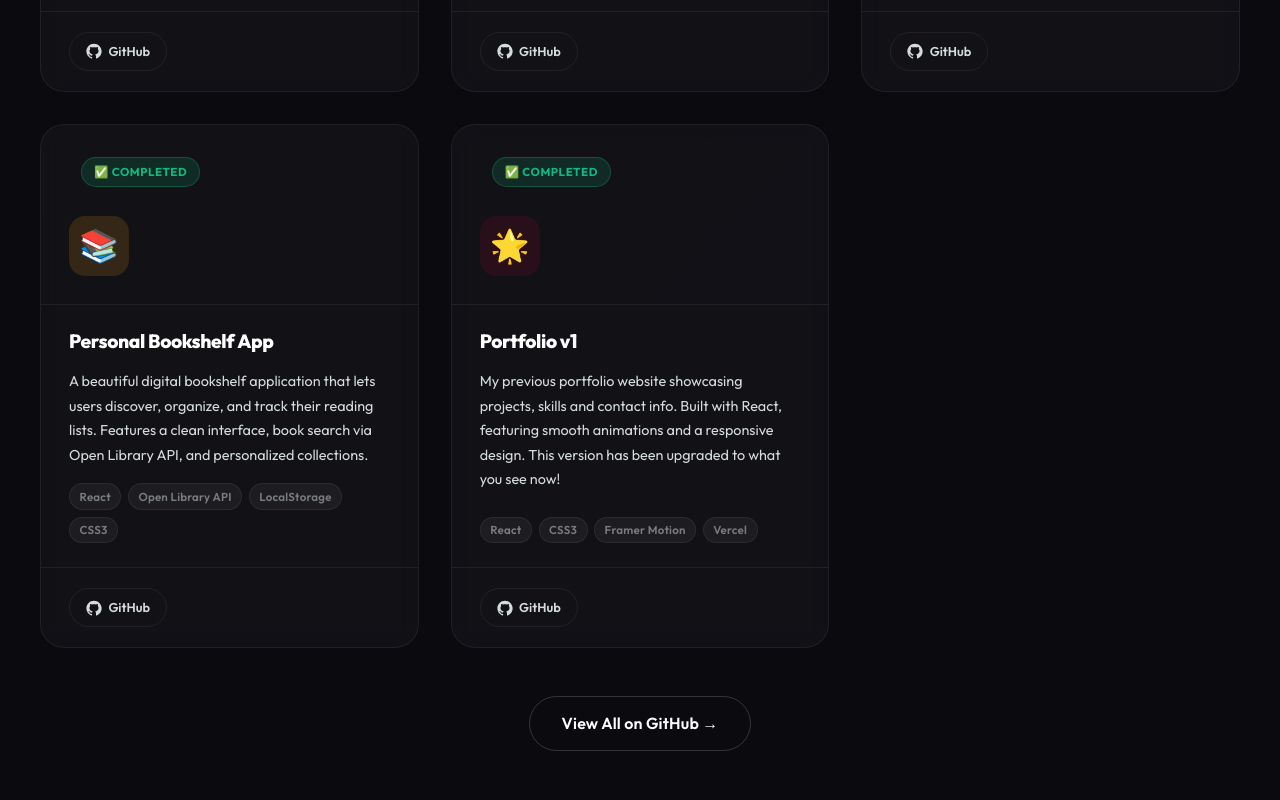
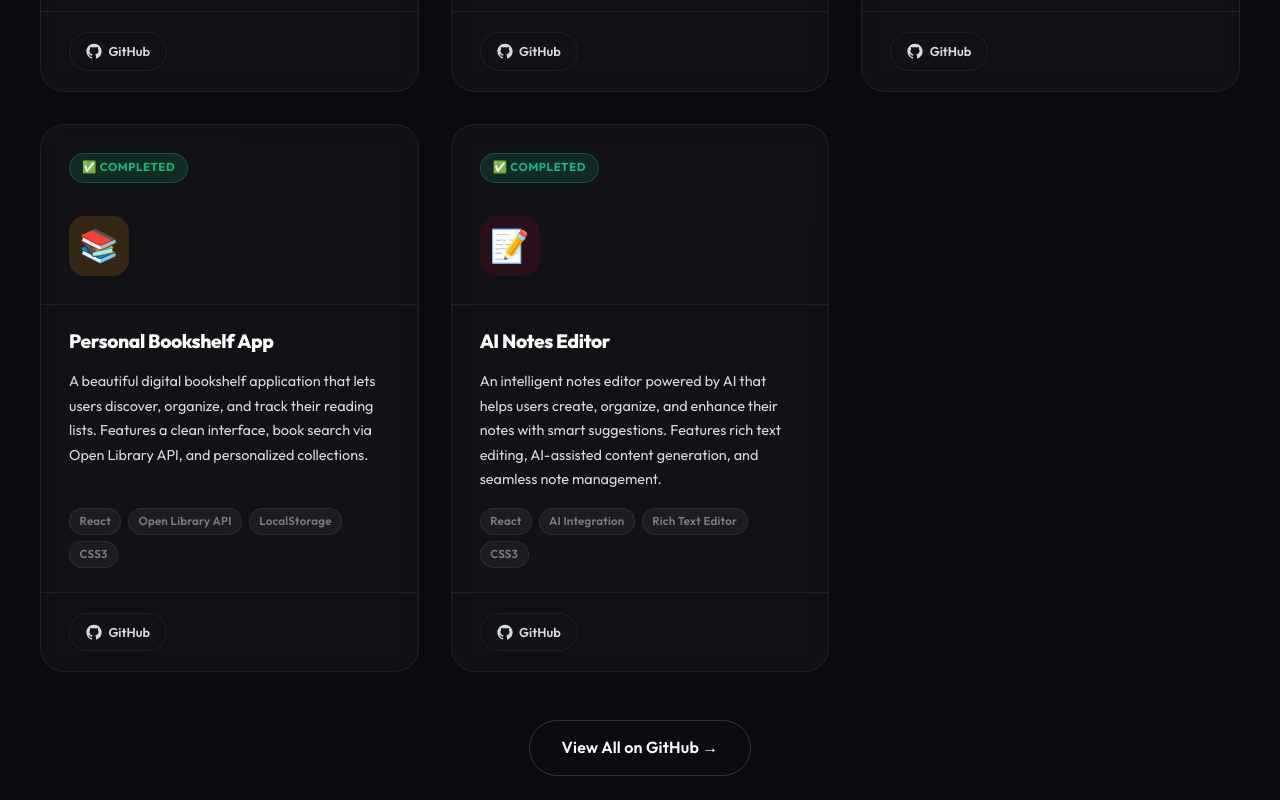
Before and after one commit to dhinesh0-bi/new_portfolio, a React (Vite) app: page / in a window 1280 px wide. Shown: the part 2920-3720 px from the top of the page. Built offline with nearby package versions, Linux system fonts and the light colour scheme.

Commit message:
fix: internship entry, project filter bug, AI Notes Editor, clean footer

```diff
--- a/src/components/Experience.jsx
+++ b/src/components/Experience.jsx
@@ -17,17 +17,17 @@ const timeline = [
   },
   {
     id: 3,
-    date: '2024',
-    title: 'Frontend Developer',
-    company: 'Personal Projects',
-    desc: 'Built responsive, production-ready web apps including the Personal Bookshelf app (React + Open Library API) and the first-generation portfolio site deployed on Vercel. Focused heavily on UX and animation quality.',
+    date: '2025',
+    title: 'Python Fullstack Intern',
+    company: 'Femtosoft Technologies, Chennai',
+    desc: 'Completed a one-month internship as a Python Fullstack Intern at Femtosoft Technologies, Chennai. Worked on building and maintaining web applications using Python and modern full-stack frameworks, gaining hands-on industry experience in real-world software development.',
     dotColor: '#F1C40F',
   },
   {
     id: 4,
-    date: '2022 – 2024',
+    date: '2022 – 2026',
     title: 'Computer Science Student',
-    company: 'B.Sc. Computer Science',
+    company: 'B.E. Computer Science',
     desc: 'Deepened expertise in data structures, algorithms, database management, and software engineering. Started self-learning React, Node.js, and Python, applying them in personal and academic projects.',
     dotColor: '#F39C12',
   },
@@ -125,7 +125,7 @@ export default function Experience() {
                   { label: 'Projects Completed', value: '5+', color: '#A50034' },
                   { label: 'AI Systems Built', value: '3', color: '#005B96' },
                   { label: 'Technologies Used', value: '15+', color: '#F1C40F' },
-                  { label: 'GitHub Repositories', value: '10+', color: '#F39C12' },
+                  { label: 'Internship', value: '1', color: '#F39C12' },
                 ].map((stat) => (
                   <div key={stat.label} style={{ display: 'flex', justifyContent: 'space-between', alignItems: 'center', padding: '0.5rem 0', borderBottom: '1px solid var(--border-subtle)' }}>
                     <span style={{ fontSize: '0.875rem', color: 'var(--silver)' }}>{stat.label}</span>
--- a/src/components/Footer.jsx
+++ b/src/components/Footer.jsx
@@ -1,48 +1,9 @@
-const navLinks = [
-  { label: 'Home', href: '#home' },
-  { label: 'About', href: '#about' },
-  { label: 'Projects', href: '#projects' },
-  { label: 'Services', href: '#services' },
-  { label: 'Experience', href: '#experience' },
-  { label: 'Contact', href: '#contact' },
-]
-
 export default function Footer() {
   const currentYear = new Date().getFullYear()
-
-  const handleNavClick = (e, href) => {
-    e.preventDefault()
-    document.getElementById(href.replace('#', ''))?.scrollIntoView({ behavior: 'smooth' })
-  }
 
   return (
     <footer className="footer">
       <div className="footer-container">
-        <div className="footer-top">
-          <div>
-            <a href="#home" className="footer-logo" onClick={(e) => handleNavClick(e, '#home')}>
-              <div className="nav-logo-d">D</div>
-              <span className="nav-logo-text" style={{ fontSize: '1.3rem', fontWeight: 800 }}>DHINESH K</span>
-            </a>
-            <p className="footer-tagline" style={{ marginTop: '0.75rem' }}>
-              Full Stack Developer & AI Engineer — building the future, one commit at a time. 🚀
-            </p>
-          </div>
-
-          <nav className="footer-nav" aria-label="Footer navigation">
-            {navLinks.map((link) => (
-              <a
-                key={link.href}
-                href={link.href}
-                onClick={(e) => handleNavClick(e, link.href)}
-                id={`footer-nav-${link.label.toLowerCase()}`}
-              >
-                {link.label}
-              </a>
-            ))}
-          </nav>
-        </div>
-
         <div className="footer-divider"></div>
 
         <div className="footer-bottom">
@@ -78,7 +39,7 @@ export default function Footer() {
               </svg>
             </a>
             <a
-              href='#contact'
+              href="mailto:kdhinesh2005@gmail.com"
               className="social-link"
               id="footer-email-link"
               aria-label="Email"
--- a/src/components/Projects.jsx
+++ b/src/components/Projects.jsx
@@ -56,16 +56,16 @@ const projects = [
   },
   {
     id: 5,
-    title: 'Portfolio v1',
-    desc: 'My previous portfolio website showcasing projects, skills and contact info. Built with React, featuring smooth animations and a responsive design. This version has been upgraded to what you see now!',
+    title: 'AI Notes Editor',
+    desc: 'An intelligent notes editor powered by AI that helps users create, organize, and enhance their notes with smart suggestions. Features rich text editing, AI-assisted content generation, and seamless note management.',
     category: 'frontend',
-    tech: ['React', 'CSS3', 'Framer Motion', 'Vercel'],
-    icon: '🌟',
+    tech: ['React', 'AI Integration', 'Rich Text Editor', 'CSS3'],
+    icon: '📝',
     iconBg: 'rgba(165, 0, 52, 0.15)',
     cardBg: 'linear-gradient(135deg, rgba(165, 0, 52, 0.08), rgba(0, 91, 150, 0.04))',
     badge: 'live',
-    github: 'https://github.com/dhinesh0-bi',
-    demo: null
+    github: 'https://github.com/dhinesh0-bi/Ai-Notes-Editor',
+    demo: null,
   },
 ]
 
@@ -79,6 +79,7 @@ const filters = [
 export default function Projects() {
   const [activeFilter, setActiveFilter] = useState('all')
 
+  // Fix: always derive from the full projects array, never from a stale list
   const filtered = activeFilter === 'all'
     ? projects
     : projects.filter((p) => p.category === activeFilter)
@@ -110,19 +111,16 @@ export default function Projects() {
         <div className="projects-grid">
           {filtered.map((project, i) => (
             <div
-              className="project-card reveal"
+              className="project-card"
               key={project.id}
-              style={{ animationDelay: `${i * 0.1}s`, transitionDelay: `${i * 0.05}s` }}
+              style={{ animationDelay: `${i * 0.1}s` }}
               id={`project-card-${project.id}`}
             >
               <div className="project-card-header">
                 <div className="project-card-bg" style={{ background: project.cardBg }}></div>
 
                 <div style={{ display: 'flex', justifyContent: 'space-between', alignItems: 'flex-start', position: 'relative', zIndex: 1 }}>
-                  <div
-                    className="project-badge"
-                    style={{}}
-                  >
+                  <div>
                     {project.badge === 'wip' ? (
                       <span className="project-badge project-badge-wip">🚧 In Progress</span>
                     ) : (
@@ -189,7 +187,7 @@ export default function Projects() {
           ))}
         </div>
 
-        <div className="reveal" style={{ textAlign: 'center', marginTop: '3rem' }}>
+        <div style={{ textAlign: 'center', marginTop: '3rem' }}>
           <a
             href="https://github.com/dhinesh0-bi"
             target="_blank"
```
